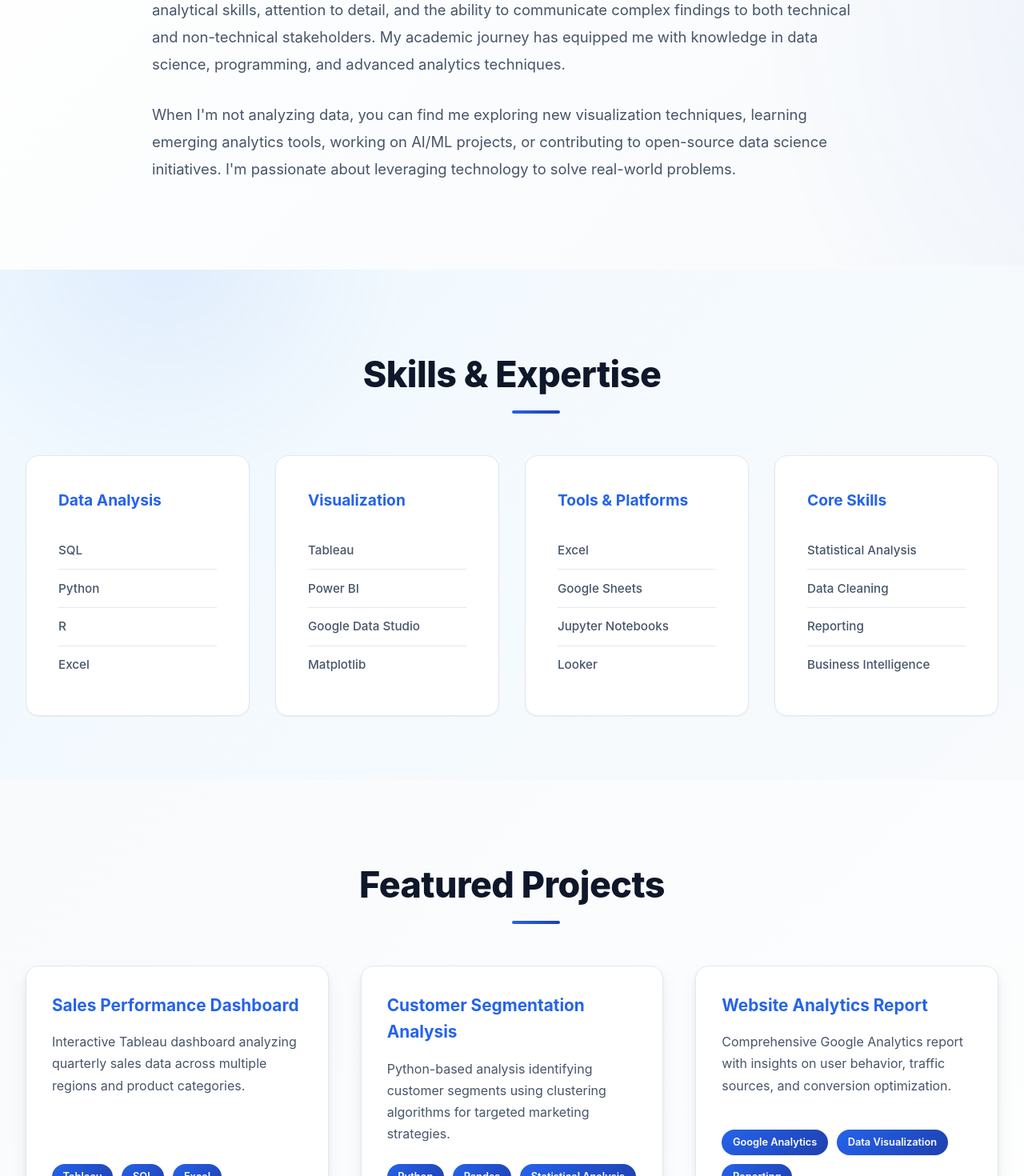
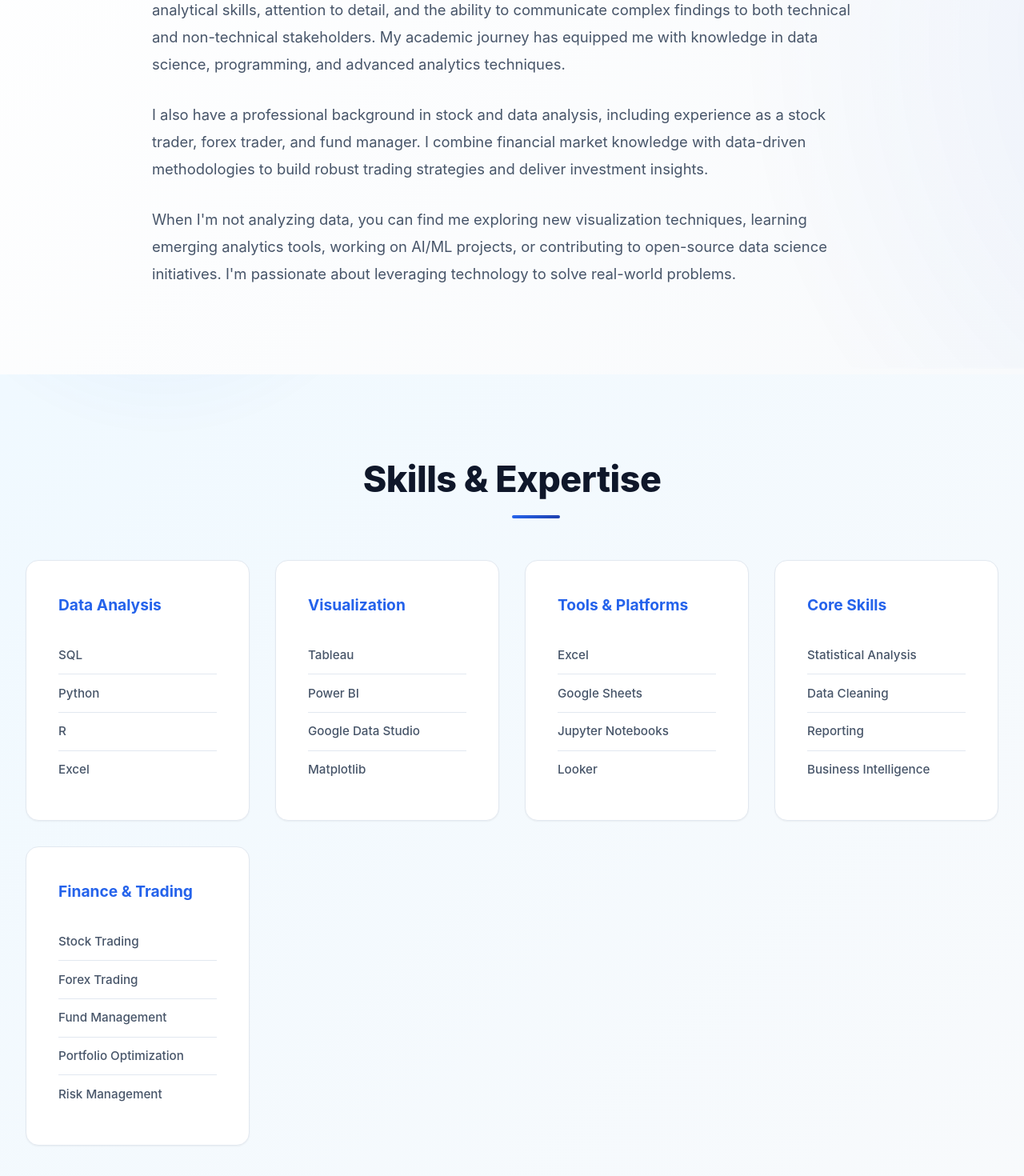
Before and after one commit to PraveenkumarB46/AIML_ONE_CREDIT, a React (Vite) app: page / in a window 1280 px wide. Shown: the part 1260-2730 px from the top of the page at 80% size. Built offline with nearby package versions, Linux system fonts and the light colour scheme.

Commit message:
Add finance trading skills and professional stock analyst background

```diff
--- a/src/components/About.jsx
+++ b/src/components/About.jsx
@@ -19,6 +19,11 @@ function About() {
             data science, programming, and advanced analytics techniques.
           </p>
           <p>
+            I also have a professional background in stock and data analysis, including experience as a stock trader,
+            forex trader, and fund manager. I combine financial market knowledge with data-driven methodologies to
+            build robust trading strategies and deliver investment insights.
+          </p>
+          <p>
             When I'm not analyzing data, you can find me exploring new visualization techniques, learning
             emerging analytics tools, working on AI/ML projects, or contributing to open-source data science
             initiatives. I'm passionate about leveraging technology to solve real-world problems.
--- a/src/components/Skills.jsx
+++ b/src/components/Skills.jsx
@@ -17,6 +17,10 @@ function Skills() {
     {
       category: 'Core Skills',
       skills: ['Statistical Analysis', 'Data Cleaning', 'Reporting', 'Business Intelligence']
+    },
+    {
+      category: 'Finance & Trading',
+      skills: ['Stock Trading', 'Forex Trading', 'Fund Management', 'Portfolio Optimization', 'Risk Management']
     }
   ]
 
```
